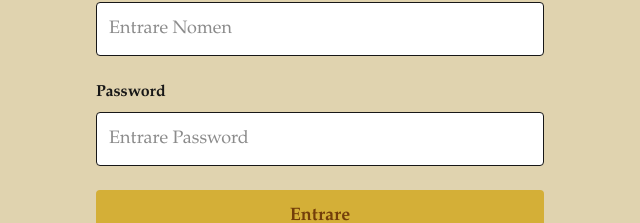
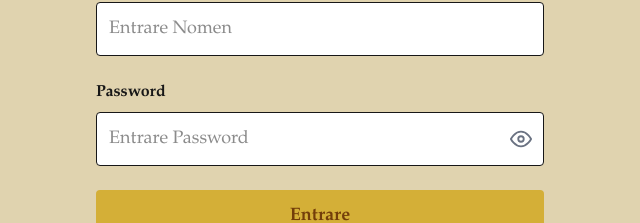
Before and after one commit to MHEN007/ElectionemPrincipii, a Next.js app in the folder frontend/: page /login in a window 1280 px wide. Shown: the part 268-491 px from the top of the page, without its empty margins (320-960 px from the left). Built offline with nearby package versions, Linux system fonts and the light colour scheme; no server answers.

Commit message:
feat: Show password feature

```diff
--- a/frontend/app/login/page.tsx
+++ b/frontend/app/login/page.tsx
@@ -9,6 +9,7 @@
     const [ username, setUsername ] = useState<string>("")
     const [ password, setPassword ] = useState<string>("")
     const [error, setError] = useState<string>("")
+    const [visibility, setVisibility] = useState<boolean>(false)
 
     const year = new Date().getFullYear();
 
@@ -90,20 +91,41 @@
                 />
                 </div>
 
-                <div>
+                <div className="relative">
                     <label htmlFor="password" className="mb-2 block font-bold">
                         Password
                     </label>
-
                     <input
                         id="password"
-                    type="password"
+                        type={!visibility ? "password" : "text"}
                         autoComplete="current-password"
                         placeholder="Entrare Password"
-                    className="w-full rounded border bg-white p-3 text-lg"
+                        className="w-full rounded border bg-white p-3 pr-12 text-lg"
                         value={password}
                         onChange={(e) => setPassword(e.target.value)}
+                        required
                     />
+                    <button
+                        type="button"
+                        onClick={() => setVisibility(!visibility)}
+                        className="absolute right-3 top-[48px] text-gray-500 hover:text-gray-800"
+                        aria-label={visibility ? "Hide password" : "Show password"}
+                    >
+                        {visibility ? (
+                            // Eye-off icon (password visible → click to hide)
+                            <svg xmlns="http://www.w3.org/2000/svg" width="22" height="22" viewBox="0 0 24 24" fill="none" stroke="currentColor" strokeWidth="2" strokeLinecap="round" strokeLinejoin="round">
+                                <path d="M17.94 17.94A10.07 10.07 0 0 1 12 20c-7 0-11-8-11-8a18.45 18.45 0 0 1 5.06-5.94" />
+                                <path d="M9.9 4.24A9.12 9.12 0 0 1 12 4c7 0 11 8 11 8a18.5 18.5 0 0 1-2.16 3.19" />
+                                <line x1="1" y1="1" x2="23" y2="23" />
+                            </svg>
+                        ) : (
+                            // Eye icon (password hidden → click to show)
+                            <svg xmlns="http://www.w3.org/2000/svg" width="22" height="22" viewBox="0 0 24 24" fill="none" stroke="currentColor" strokeWidth="2" strokeLinecap="round" strokeLinejoin="round">
+                                <path d="M1 12s4-8 11-8 11 8 11 8-4 8-11 8-11-8-11-8z" />
+                                <circle cx="12" cy="12" r="3" />
+                            </svg>
+                        )}
+                    </button>
                 </div>
 
                 <button
```
Lines whose indentation alone changed are shown as unchanged.
